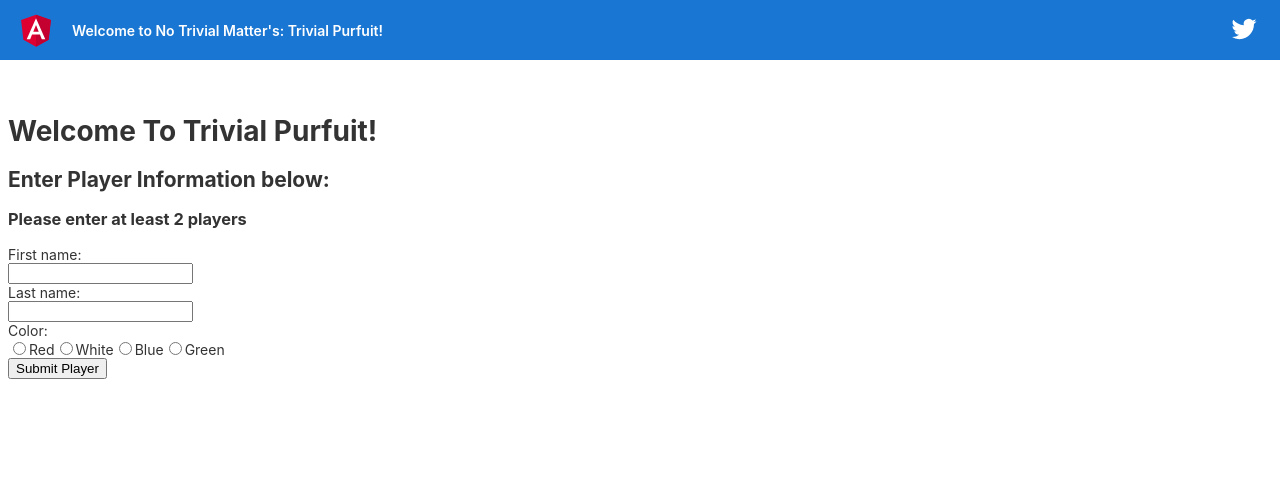
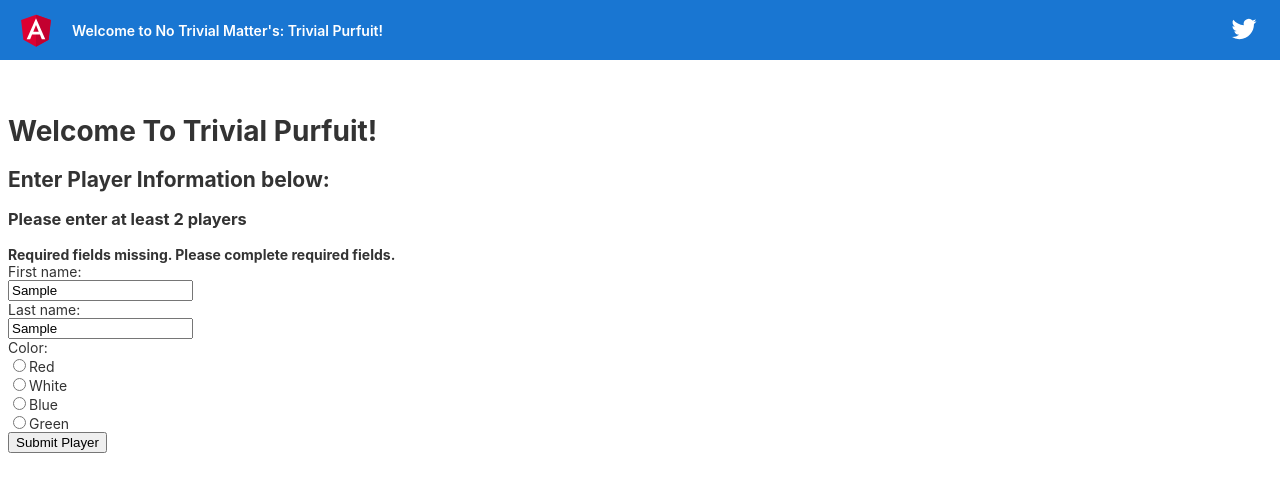
Before and after one commit to fse-summer-2020/trivial, an Angular app in the folder presentation_layer/trivial-purfuit/: page /game-config in a window 1280 px wide. Both pictures are taken after typing "Sample", "Sample" into the empty fields and a click on the button "Submit Player". Shown: the top 492 px of the page. Built offline with nearby package versions, Linux system fonts and the light colour scheme.

Commit message:
resolve issues with multiple colors too many players and required fields

```diff
--- a/presentation_layer/trivial-purfuit/src/app/game/gameBoardConfig/gameBoardConfiguration.component.html
+++ b/presentation_layer/trivial-purfuit/src/app/game/gameBoardConfig/gameBoardConfiguration.component.html
@@ -1,22 +1,38 @@
 <h1>Welcome To Trivial Purfuit!</h1>
 
+<div *ngIf="players.length < 4">
 <h2>Enter Player Information below:</h2>
 <h3>Please enter at least 2 players</h3>
+
+<div *ngIf="displayError"><b>Required fields missing. Please complete required fields.</b></div>
 <form [formGroup]="playerForm">
     <label for="fname">First name:</label><br>
     <input type="text" id="fname" name="firstName" formControlName="firstName"><br>
     <label for="lname">Last name:</label><br>
     <input type="text" id="lname" name="lastName" formControlName="lastName"><br>
     <label for="color">Color:</label><br>
-    <input id=red type="radio" value="red" name="color" formControlName="color" required/> <label>Red</label>
-    <input id=white type="radio" value="white" name="color" formControlName="color" required/> <label>White</label>
-    <input id=blue type="radio" value="blue" name="color" formControlName="color" required/> <label>Blue</label>
-    <input id=green type="radio" value="green" name="color" formControlName="color" required/> <label>Green</label>
+    <div *ngIf="!colorsSelected.has('red')">
+        <input id=red type="radio" value="red" name="color" formControlName="color" required/>
+        <label>Red</label>
+    </div>
+    <div *ngIf="!colorsSelected.has('white')">
+        <input id=white type="radio" value="white" name="color" formControlName="color" required/>
+        <label>White</label>
+    </div>
+    <div *ngIf="!colorsSelected.has('blue')">
+    <input id=blue type="radio" value="blue" name="color" formControlName="color" required/>
+    <label>Blue</label>
+    </div>
+    <div *ngIf="!colorsSelected.has('green')">
+        <input id=green type="radio" value="green" name="color" formControlName="color" required/>
+        <label>Green</label>
+    </div>
 
 
 
 </form>
 <button (click)="submitPlayer()" class="content" role="main">Submit Player</button>
+</div>
 <br>
 <br>
 <button *ngIf="players.length > 1" (click)="navigateToGame()" class="content" role="main">Start Trivial Purfuit!</button>
--- a/presentation_layer/trivial-purfuit/src/app/game/gameBoardConfig/gameBoardConfiguration.component.ts
+++ b/presentation_layer/trivial-purfuit/src/app/game/gameBoardConfig/gameBoardConfiguration.component.ts
@@ -13,6 +13,8 @@ export class GameBoardConfigurationComponent implements OnInit {
 
     players: Player[] =  [];
     playerForm: FormGroup;
+    displayError = false;
+    colorsSelected = new Set<String>();
 
     constructor(
         private router: Router,
@@ -27,25 +29,32 @@ export class GameBoardConfigurationComponent implements OnInit {
 
     createPlayerForm(): void {
         this.playerForm = this.formBuilder.group({
-            firstName: '',
-            lastName: '',
-            color: ''
+            firstName: null,
+            lastName: null,
+            color: null
         })
     }
 
     submitPlayer() {
+        if (this.playerForm.get('firstName') && this.playerForm.get('lastName').value
+        && this.playerForm.get('color').value) {
         const player = {
                 name: this.playerForm.get('firstName').value + ' ' +
                 this.playerForm.get('lastName').value,
                 color: this.playerForm.get('color').value
             }
+            this.colorsSelected.add(player.color);
             console.log(player);
             this.players.push(player);
             console.log(this.players);
             this.service.addPlayer(player);
             console.log(this.service.players);
             this.createPlayerForm();
-
+            this.displayError = false;
+        }
+        else {
+            this.displayError = true;
+        }
     }
 
     navigateToGame() {
```
Lines whose indentation alone changed are shown as unchanged.
